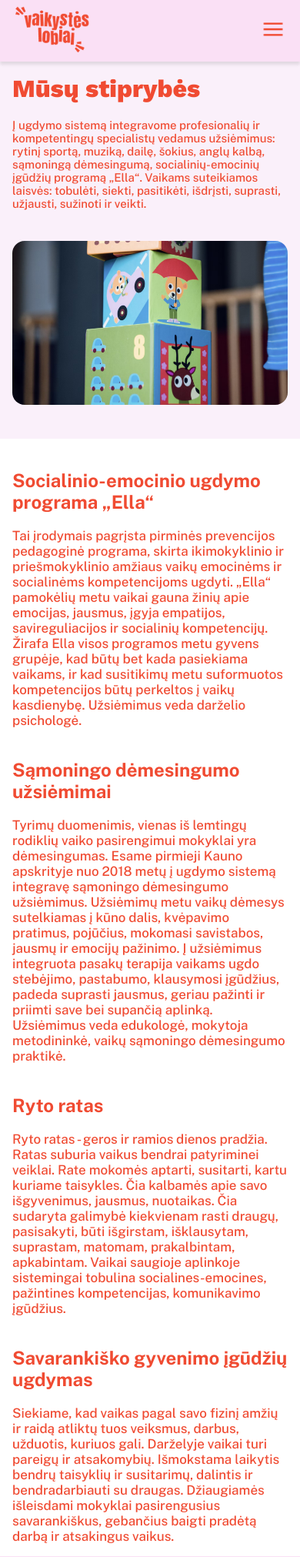
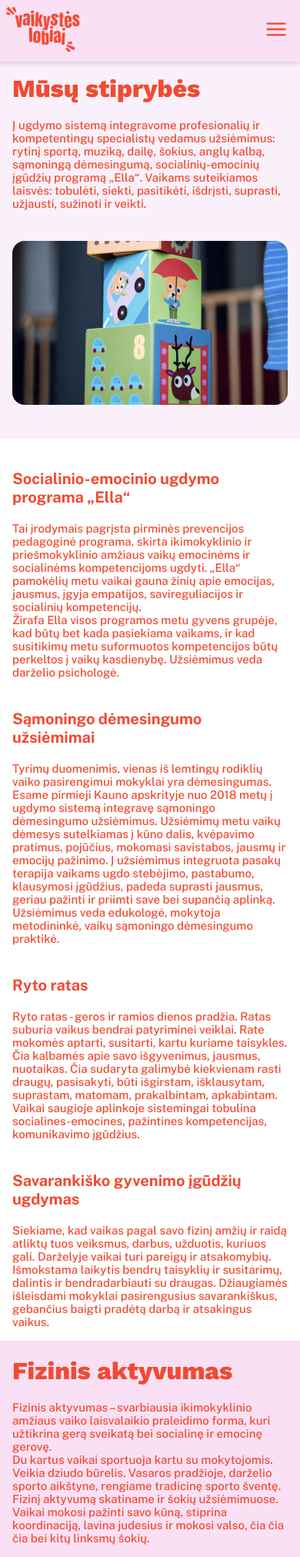
Before and after one commit to Balikas4/vaikystes_lobiai, a Django app: page /ugdymas/ in a window 390 px wide. Shown: the top 2023 px of the page at 77% size. Run offline with Django 5.2, Linux system fonts and the light colour scheme; some libraries are stand-ins or nearby versions.

Commit message:
edit: css and html

```diff
--- a/vaikystes_lobiai/core/static/css/style.css
+++ b/vaikystes_lobiai/core/static/css/style.css
@@ -1578,7 +1581,16 @@ nav {
     }
     .custom-div-header {
         height: 80px;
-        padding: 0px 42px 0px 26px;
+        padding: 0px 40px 0px 26px;
+    }
+    .main-hero-education {
+        align-items: flex-start;
+    }
+    .fizinis-aktyvumas h1{
+        padding-right: 20px;
+    }
+    .fizinis-aktyvumas p{
+        padding-right: 20px;
     }
     .header-logo {
         height: 60px;
@@ -1692,7 +1716,14 @@ nav {
         align-items: center;
     }
     header {
-        padding: 0px 20px;
+        padding: 0px 16px;
+        padding-left: 8px;
+    }
+    .navigation {
+        margin-top: 30px;
+    }
+    .testimonial-item {
+        padding: 0px;
     }
     .hero-main , .main-text-button, footer, .hero, .misija-vizija, .grupes, .team-container, .grid-education, .quad, .lankymo-kaina
     , .nuolaidos-container, .adaptacija, .prisiminkite, .gallery-images , .conact-desc-wrapper{
@@ -1923,7 +1954,7 @@ nav {
         padding-top: 0px;
     }
     .grid-wrapper-education p {
-        font-size: 15px;
+        font-size: 15px !important;
     }
     .hero-text{
         padding-top: 0px;
@@ -1956,4 +1987,10 @@ nav {
     .gallery-images-division {
         grid-template-columns: 1fr;
     }
-}
+    .grid-wrapper-education h1{
+        font-size: 20px !important;
+    }
+    .hero-text-education h2{
+        padding-bottom: 12px;
+    }
+}
--- a/vaikystes_lobiai/core/templates/admissions.html
+++ b/vaikystes_lobiai/core/templates/admissions.html
@@ -51,7 +51,7 @@
     <section class="nuolaidos-section misviz">
         <div class="nuolaidos-container">
             {% if nuolaidos_ir_kompensacijos %}
-                <div class="hero-text widerson">
+                <div class="hero-text widerson nuolaideles">
                     <h1>{{ nuolaidos_ir_kompensacijos.title }}</h1>
                     <!-- Use |safe to render HTML content -->
                     <p>{{ nuolaidos_ir_kompensacijos.description|safe }}</p>
@@ -129,7 +129,7 @@
             </div>
             <div class="adaptacija-content">
                 <h1>Svarbu</h1>
-                <p>Užtikrinti vaiko fiziologinius ir psichologinius poreikius.
+                <p class="no-pad-zone">Užtikrinti vaiko fiziologinius ir psichologinius poreikius.
                     Mokyti vaiką pasakyti „Stop“, „Man nepatinka“.
                     Vaikui girdint apie ugdymo įstaigą ir mokytojus kalbėti pozityviai.
                     Kasdien vaikui pasakyti, kad tikite, kad jo diena bus sėkminga ir įdomi.
--- a/vaikystes_lobiai/core/templates/education.html
+++ b/vaikystes_lobiai/core/templates/education.html
@@ -27,7 +27,7 @@
         </div>
         <div class="grid-wrapper-education">
             <h1>Sąmoningo dėmesingumo užsiėmimai</h1>
-            <p>Tyrimų duomenimis, vienas iš lemtingų rodiklių vaiko pasirengimui mokyklai yra dėmesingumas. Esame pirmieji Kauno apskrityje nuo 2018 metų į ugdymo sistemą integravę sąmoningo dėmesingumo užsiėmimus. Užsiėmimų metu vaikų dėmesys sutelkiamas į kūno dalis, kvėpavimo pratimus, pojūčius, mokomasi savistabos, jausmų ir emocijų pažinimo. Į užsiėmimus integruota pasakų terapija vaikams ugdo stebėjimo, pastabumo, klausymosi įgūdžius, padeda suprasti jausmus, geriau pažinti ir priimti save bei supančią aplinką. Užsiėmimus veda edukologė, mokytoja metodininkė, vaikų sąmoningo dėmesingumo praktikė.</p>
+            <p class="no-pad-zone">Tyrimų duomenimis, vienas iš lemtingų rodiklių vaiko pasirengimui mokyklai yra dėmesingumas. Esame pirmieji Kauno apskrityje nuo 2018 metų į ugdymo sistemą integravę sąmoningo dėmesingumo užsiėmimus. Užsiėmimų metu vaikų dėmesys sutelkiamas į kūno dalis, kvėpavimo pratimus, pojūčius, mokomasi savistabos, jausmų ir emocijų pažinimo. Į užsiėmimus integruota pasakų terapija vaikams ugdo stebėjimo, pastabumo, klausymosi įgūdžius, padeda suprasti jausmus, geriau pažinti ir priimti save bei supančią aplinką. Užsiėmimus veda edukologė, mokytoja metodininkė, vaikų sąmoningo dėmesingumo praktikė.</p>
         </div>
         <div class="grid-wrapper-education">
             <h1>Ryto ratas</h1>
@@ -35,14 +35,14 @@
         </div>
         <div class="grid-wrapper-education">
             <h1>Savarankiško gyvenimo įgūdžių ugdymas</h1>
-            <p>Siekiame, kad vaikas pagal savo fizinį amžių ir raidą atliktų tuos veiksmus, darbus, užduotis, kuriuos gali. Darželyje vaikai turi pareigų ir atsakomybių. Išmokstama laikytis bendrų taisyklių ir susitarimų, dalintis ir bendradarbiauti su draugas. Džiaugiamės išleisdami mokyklai pasirengusius savarankiškus, gebančius baigti pradėtą darbą ir atsakingus vaikus.</p>
+            <p class="no-pad-zone">Siekiame, kad vaikas pagal savo fizinį amžių ir raidą atliktų tuos veiksmus, darbus, užduotis, kuriuos gali. Darželyje vaikai turi pareigų ir atsakomybių. Išmokstama laikytis bendrų taisyklių ir susitarimų, dalintis ir bendradarbiauti su draugas. Džiaugiamės išleisdami mokyklai pasirengusius savarankiškus, gebančius baigti pradėtą darbą ir atsakingus vaikus.</p>
         </div>
     </section>
 </div>
 <!-- Hero Section -->
 <div class="slight">
     <section class="hero fiznis-background">
-        <div class="hero-text hero-text-education">
+        <div class="hero-text hero-text-education fizinis-aktyvumas">
             <h1>Fizinis aktyvumas</h1>
             <p>Fizinis aktyvumas – svarbiausia ikimokyklinio amžiaus vaiko laisvalaikio praleidimo forma, kuri užtikrina gerą sveikatą bei socialinę ir emocinę gerovę.</p>
             <p>Du kartus vaikai sportuoja kartu su mokytojomis. Veikia dziudo būrelis. Vasaros pradžioje, darželio sporto aikštyne, rengiame tradicinę sporto šventę. Fizinį aktyvumą skatiname ir šokių užsiėmimuose. Vaikai mokosi pažinti savo kūną, stiprina koordinaciją, lavina judesius ir mokosi valso, čia čia čia bei kitų linksmų šokių.</p>
@@ -94,7 +94,7 @@
         </div>
         <div class="quad-text">
             <h1>Anglų kalba</h1>
-            <p>Darželyje vyksta ankstyvasis anglų kalbos ugdymas. Patyrusi mokytojaper daineles, žaidimus, smagią veiklą vaikučius supažindina su anglų kalba, anglakalbių šalių kultūra ir papročiais. Vaikai mokosi tarti pirmuosius žodelius, posakius. Pažengusieji bando žodyną pritaikyti praktinėse situacijose, žaisdami dialogus.</p>
+            <p class="no-pad-zone">Darželyje vyksta ankstyvasis anglų kalbos ugdymas. Patyrusi mokytojaper daineles, žaidimus, smagią veiklą vaikučius supažindina su anglų kalba, anglakalbių šalių kultūra ir papročiais. Vaikai mokosi tarti pirmuosius žodelius, posakius. Pažengusieji bando žodyną pritaikyti praktinėse situacijose, žaisdami dialogus.</p>
         </div>
         <div class="quad-text">
             <h1>Projektinė veikla</h1>
@@ -103,7 +103,7 @@
         </div>
         <div class="quad-text">
             <h1>Vaiko pažangos stebėjimas ir individualizavimas</h1>
-            <p>Vaiko pažanga stebima ir fiksuojama du kartus per metus. Pažangos rezultatai aptariami su tėvais. Tėvai vaiko pažangą gali stebėti darželio dienyne. Esant poreikiui, atsižvelgiant į vaiko raidą ir specialistų rekomendacijas, užduotys ar veiklos gali būti individualizuojamos. Susidūrus su sunkumais teikiama pagalba, dirbama individualiai.</p>
+            <p class="no-pad-zone">Vaiko pažanga stebima ir fiksuojama du kartus per metus. Pažangos rezultatai aptariami su tėvais. Tėvai vaiko pažangą gali stebėti darželio dienyne. Esant poreikiui, atsižvelgiant į vaiko raidą ir specialistų rekomendacijas, užduotys ar veiklos gali būti individualizuojamos. Susidūrus su sunkumais teikiama pagalba, dirbama individualiai.</p>
         </div>
     </section>
 </div>
--- a/vaikystes_lobiai/nutrition/models.py
+++ b/vaikystes_lobiai/nutrition/models.py
@@ -14,7 +14,7 @@ class WeeklyNutrition(models.Model):
     day = models.CharField(max_length=16, choices=[
         ('Pirmadienis', 'Pirmadienis'),
         ('Antradienis', 'Antradienis'),
-        ('Treciadienis', 'Trečiadienis'),
+        ('Trečiadienis', 'Trečiadienis'),
         ('Ketvirtadienis', 'Ketvirtadienis'),
         ('Penktadienis', 'Penktadienis'),
     ])
```
Also changed, not shown: other parts of vaikystes_lobiai/core/static/css/style.css (+23 -8 lines), vaikystes_lobiai/nutrition/migrations/0006_alter_weeklynutrition_day.py (added).
